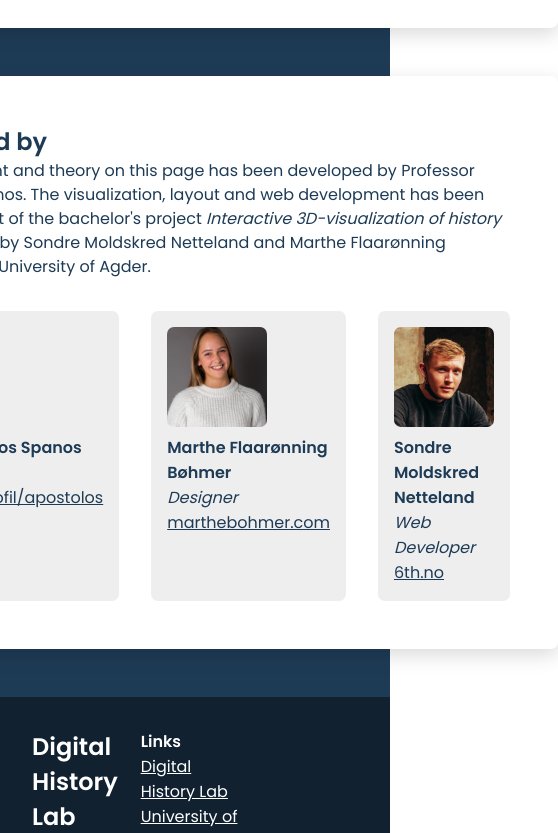
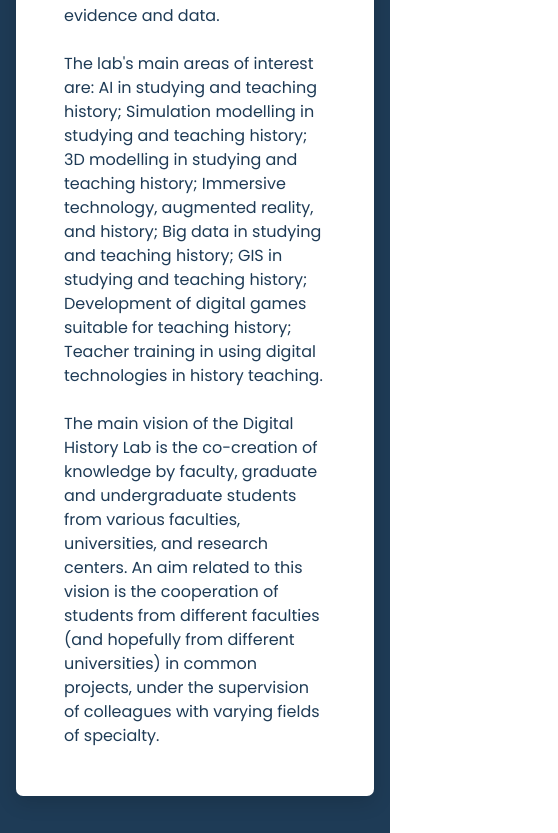
Before and after one commit to noise-displacement/interactive-temporal-conciousness-model, a React (Create React App) app: page / in a window 390 px wide. Shown: the part 1162-1995 px from the top of the page, 558 px wide, since content can reach past the window. Built offline with nearby package versions, Linux system fonts and the light colour scheme.

Commit message:
Final touches

```diff
--- a/src/App.css
+++ b/src/App.css
@@ -810,14 +810,12 @@ input {
 }
 
 .aboutContainer {
-  position: relative;
   bottom: 0;
-  margin-top: 56px;
-  padding: 16px 0 0 0;
-  z-index: 10000000;
+  margin: 72px 16px 16px 16px;
   max-width: 1000px;
   display: flex;
   flex-direction: column;
+  flex-wrap: wrap;
 }
 .aboutContainer .wrapper {
   box-shadow: 0px 6px 20px rgba(0, 0, 0, 0.15);
@@ -825,21 +823,23 @@ input {
   background-color: #fff;
   padding: 48px;
   margin-bottom: 48px;
+  width: auto;
+}
+.aboutContainer .wrapper .textContainer {
+  width: 100%;
 }
 .aboutContainer .wrapper .logoIcon {
   width: 100px;
   height: 100px;
   margin-bottom: 32px;
 }
-.aboutContainer .wrapper .header {
-  display: flex;
-  flex-direction: column;
-}
 .aboutContainer .wrapper .buttonContainer {
   margin-top: 32px;
 }
 .aboutContainer .wrapper .personContainer {
-  display: flex;
+  display: grid;
+  grid-auto-flow: column;
+  gap: 16px;
   margin-top: 32px;
 }
 .aboutContainer .wrapper .personContainer .personWrapper {
@@ -869,8 +869,18 @@ input {
 .aboutContainer .wrapper .personContainer .personWrapper .title {
   font-style: italic;
 }
-.aboutContainer .wrapper .personContainer .personWrapper:not(:last-child) {
-  margin-right: 32px;
+@media screen and (max-width: 900px) {
+  .aboutContainer .wrapper .personContainer {
+    grid-auto-flow: row;
+  }
+  .aboutContainer .wrapper .personContainer .personWrapper {
+    margin-bottom: 0;
+  }
+}
+@media screen and (max-width: 500px) {
+  .aboutContainer .aboutContainer .wrapper {
+    padding: 16px !important;
+  }
 }
 
 .footerContainer {
@@ -880,7 +890,7 @@ input {
 .footerContainer .wrapper {
   padding: 32px;
   display: grid;
-  grid-template-columns: 1fr 1fr 1fr;
+  grid-template-columns: 1fr 1fr;
   box-sizing: border-box;
 }
 .footerContainer .wrapper .item {
@@ -971,7 +981,8 @@ input {
 .exampleText .container .exampleContainer {
   padding: 32px 64px 64px 64px;
 }
-.exampleText .container .exampleContainer h1, .exampleText .container .exampleContainer p {
+.exampleText .container .exampleContainer h1,
+.exampleText .container .exampleContainer p {
   color: #1e3b56;
 }
 .exampleText .container .exampleContainer .canvasWrapper {
@@ -1109,7 +1120,7 @@ input {
 }
 .exampleText .container .publishInfo {
   font-style: italic;
-  padding: 16px 0;
+  padding: 16px 48px 32px 48px;
 }
 .exampleText .container .publishInfo span {
   color: #1e3b56;
@@ -1117,13 +1128,6 @@ input {
 .exampleText .container .modelsFooter {
   padding: 0 16px 16px 16px;
 }
-.exampleText .container .modelsFooter .linkButton {
-  color: #fff;
-  background-color: #1e3b56;
-}
-.exampleText .container .modelsFooter .linkButton span {
-  color: #fff;
-}
 .exampleText .container .modelsFooter .linkButton:not(:last-child) {
   margin-right: 16px;
 }/*# sourceMappingURL=App.css.map */
--- a/src/App.scss
+++ b/src/App.scss
@@ -516,7 +516,7 @@ input {
 
         .axisLabel {
           text-shadow: $textOutline;
-          font-size: .7em;
+          font-size: 0.7em;
           user-select: none;
           font-weight: bold;
         }
@@ -525,7 +525,7 @@ input {
           //text-shadow: $textShadow;
           text-shadow: $textOutline;
           user-select: none;
-          font-size: .7em;
+          font-size: 0.7em;
         }
 
         .normLabel {
@@ -534,7 +534,7 @@ input {
             width: 200px;
             text-shadow: $textOutline;
             user-select: none;
-            font-size: .7em;
+            font-size: 0.7em;
           }
         }
       }
@@ -629,7 +629,7 @@ input {
       }
 
       .mainLogo {
-        background-image: url('/public/images/logo.svg');
+        background-image: url("/public/images/logo.svg");
         background-size: cover;
         padding: 0;
         height: 40px;
@@ -638,7 +638,7 @@ input {
 
       @media screen and (max-width: 900px) {
         .mainLogo {
-          background-image: url('/public/images/logoicon.png');
+          background-image: url("/public/images/logoicon.png");
           aspect-ratio: 1 / 1;
         }
       }
@@ -979,14 +979,12 @@ input {
   background-color: $blue;
 }
 .aboutContainer {
-  position: relative;
   bottom: 0;
-  margin-top: $topNavSpace;
-  padding: calc($padding) 0 0 0;
-  z-index: 10000000;
+  margin: calc($topNavSpace + $padding) $padding $padding $padding;
   max-width: 1000px;
   display: flex;
   flex-direction: column;
+  flex-wrap: wrap;
 
   .wrapper {
     box-shadow: $boxShadow;
@@ -994,6 +992,11 @@ input {
     background-color: $white;
     padding: calc($padding * 3);
     margin-bottom: calc($padding * 3);
+    width: auto;
+
+    .textContainer {
+      width: 100%;
+    }
 
     .logoIcon {
       width: 100px;
@@ -1001,17 +1004,14 @@ input {
       margin-bottom: calc($padding * 2);
     }
 
-    .header {
-      display: flex;
-      flex-direction: column;
-    }
-
     .buttonContainer {
       margin-top: calc($padding * 2);
     }
 
     .personContainer {
-      display: flex;
+      display: grid;
+      grid-auto-flow: column;
+      gap: $padding;
       margin-top: calc($padding * 2);
 
       .personWrapper {
@@ -1044,9 +1044,23 @@ input {
           font-style: italic;
         }
       }
+    }
 
-      .personWrapper:not(:last-child) {
-        margin-right: calc($padding * 2);
+    @media screen and (max-width: 900px) {
+      .personContainer {
+        grid-auto-flow: row;
+
+        .personWrapper {
+          margin-bottom: 0;
+        }
+      }
+    }
+  }
+
+  @media screen and (max-width: 500px) {
+    .aboutContainer {
+      .wrapper {
+        padding: calc($padding) !important;
       }
     }
   }
@@ -1069,7 +1083,7 @@ input {
   .wrapper {
     padding: calc($padding * 2);
     display: grid;
-    grid-template-columns: 1fr 1fr 1fr;
+    grid-template-columns: 1fr 1fr;
     box-sizing: border-box;
 
     .item {
@@ -1174,9 +1188,11 @@ input {
     }
 
     .exampleContainer {
-      padding: calc($padding * 2) calc($padding * 4) calc($padding * 4) calc($padding * 4);
+      padding: calc($padding * 2) calc($padding * 4) calc($padding * 4)
+        calc($padding * 4);
 
-      h1, p {
+      h1,
+      p {
         color: $blue;
       }
 
@@ -1341,8 +1357,7 @@ input {
 
     .publishInfo {
       font-style: italic;
-      //padding: $padding calc($padding * 3);
-      padding: $padding 0;
+      padding: $padding calc($padding * 3) calc($padding * 2) calc($padding * 3);
 
       span {
         color: $blue;
@@ -1353,15 +1368,6 @@ input {
       //padding: $padding $padding calc($padding * 2) calc($padding * 2);
       padding: 0 $padding $padding $padding;
 
-      .linkButton {
-        color: $white;
-        background-color: $blue;
-
-        span {
-          color: $white;
-        }
-      }
-
       .linkButton:not(:last-child) {
         margin-right: $padding;
       }
--- a/src/components/footer.js
+++ b/src/components/footer.js
@@ -19,7 +19,7 @@ function Footer() {
             <span>&copy; {"2023"} University of Agder</span>
           </div>
 
-          <div className="item">
+          {/* <div className="item">
             <h4>Links</h4>
             <ul>
               <li>
@@ -35,7 +35,7 @@ function Footer() {
                 <Link to={routes.about.path}>About</Link>
               </li>
             </ul>
-          </div>
+          </div> */}
         </div>
       </footer>
     </>
--- a/src/routes/exampleText.js
+++ b/src/routes/exampleText.js
@@ -54,11 +54,6 @@ function ExampleText() {
 
           <div className="exampleContainer">
             <h1>{currentExample.name}</h1>
-            <div className="publishInfo">
-              <span className="date">Published: {currentExample.date}</span>
-              <br />
-              <span className="author">Author: {currentExample.author}</span>
-            </div>
             <span className="canvasWrapper">
               <div className="canvasContainer">
                 <ModelCanvas
@@ -123,6 +118,12 @@ function ExampleText() {
             </div>
           </div>
 
+          <div className="publishInfo">
+              <span className="date">Published: {currentExample.date}</span>
+              <br />
+              <span className="author">Author: {currentExample.author}</span>
+            </div>
+
           <div className="modelsFooter">
             <Link className="linkButton" to="/abstract">
               <span className="material-symbols-outlined">arrow_back</span>{" "}
--- a/src/routes/home.js
+++ b/src/routes/home.js
@@ -99,7 +99,7 @@ function About(props) {
                   </div>
                   <h3 className="name">Prof. Apostolos Spanos</h3>
                   <span className="title">Author</span>
-                  <a href="https://www.uia.no/en/kk/profil/apostolos">
+                  <a href="https://www.uia.no/en/kk/profil/apostols">
                     uia.no/kk/profil/apostolos
                   </a>
                 </div>
@@ -128,6 +128,8 @@ function About(props) {
                   <a href="https://6th.no/">6th.no</a>
                 </div>
               </div>
+
+              {/* <p>The content of this page is copyrighted by the University of Agder</p> */}
             </div>
           </div>
         </div>
```
Also changed, not shown: 1 other file (tests, documents, lock files or other folders).
